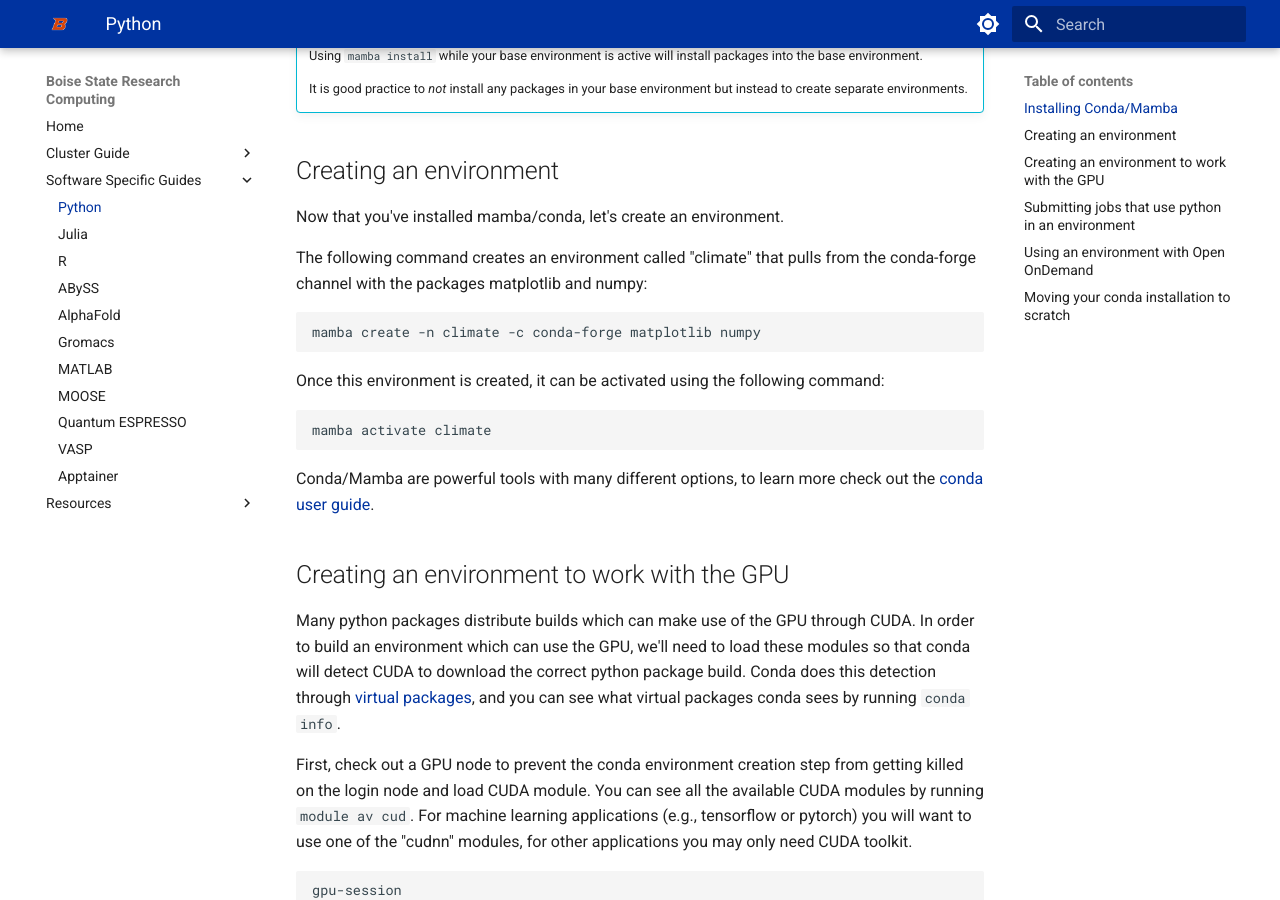
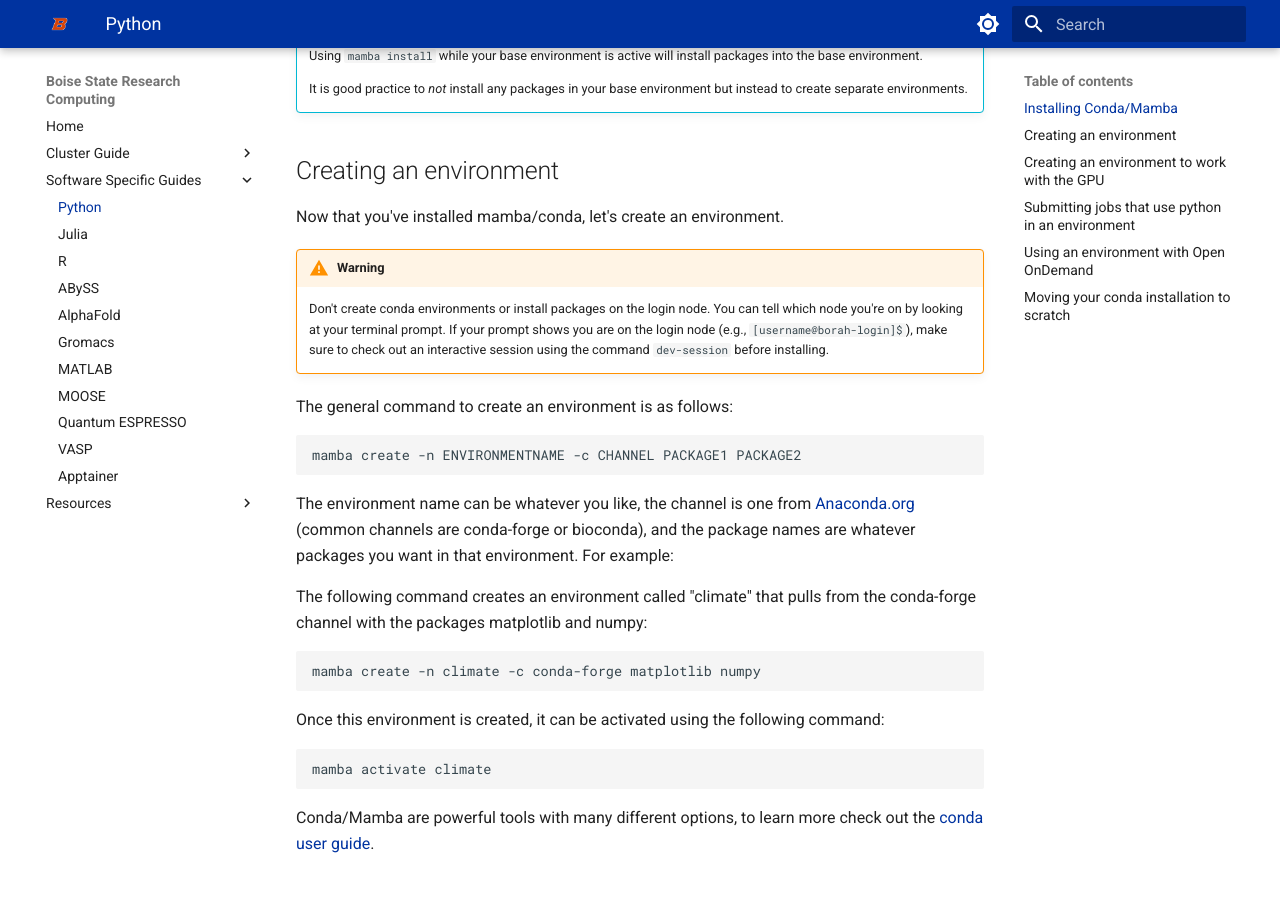
Before and after one commit to bsurc/docs, an MkDocs documentation site: the page built from docs/software/conda.md, in a window 1280 px wide and 900 px high, scrolled down 1042 px. Built offline with MkDocs 1.6.1 and Material for MkDocs 9.7.7, drawn with Linux system fonts in a browser that asks for light colours.

Commit message:
Add warning about login node and explain example better

````diff
--- a/docs/software/conda.md
+++ b/docs/software/conda.md
@@ -36,6 +36,23 @@ This lets you know that your "base" environment is active.
 ## Creating an environment
 
 Now that you've installed mamba/conda, let's create an environment.
+
+!!! warning
+
+    Don't create conda environments or install packages on the login node.
+    You can tell which node you're on by looking at your terminal prompt.
+    If your prompt shows you are on the login node (e.g.,
+    `[username@borah-login]$`), make sure to check out an interactive session
+    using the command `dev-session` before installing.
+
+The general command to create an environment is as follows:
+```bash
+mamba create -n ENVIRONMENTNAME -c CHANNEL PACKAGE1 PACKAGE2
+```
+The environment name can be whatever you like, the channel is one from
+[Anaconda.org](https://anaconda.org/) (common channels are conda-forge or
+bioconda), and the package names are whatever packages you want in that
+environment. For example:
 
 The following command creates an environment called "climate" that pulls from the conda-forge channel with the packages matplotlib and numpy:
 ```bash
````
